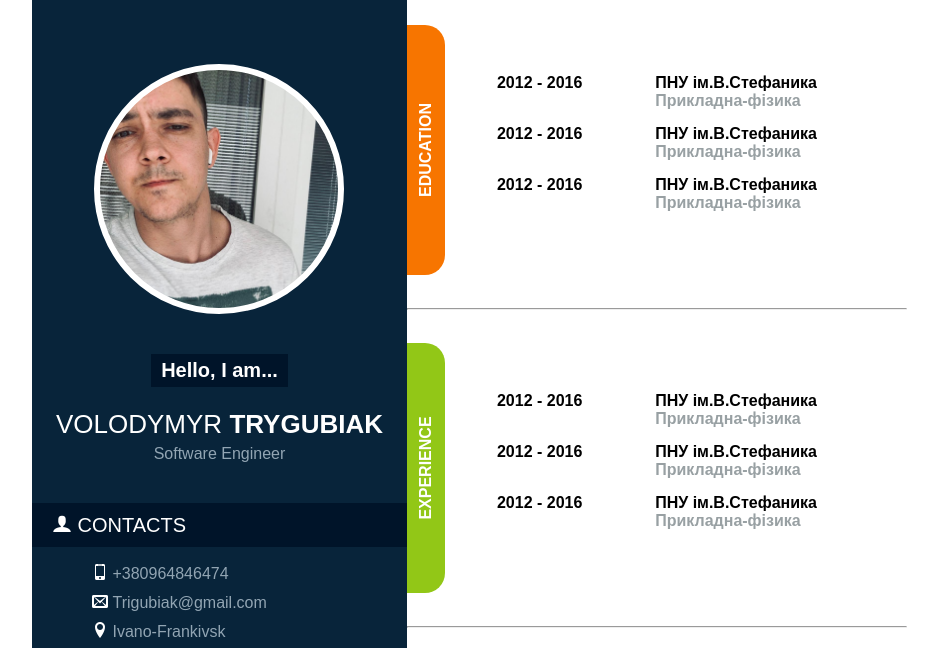
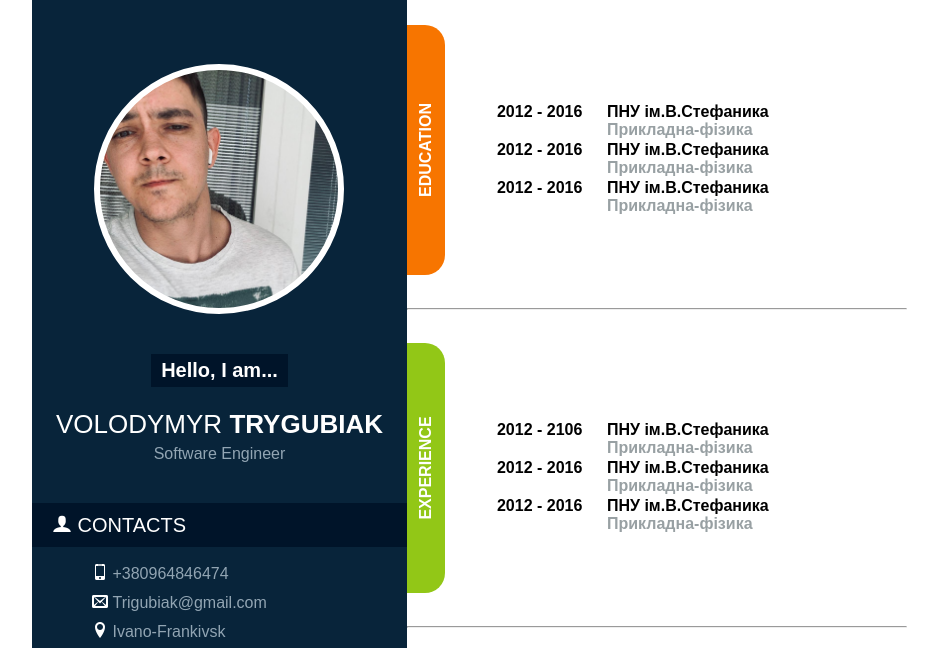
Before and after one commit to Volodymyr-Trygubiak/New-resume, a plain HTML site: page index.html in a window 1280 px wide. Shown: the top 648 px of the page, without its empty margins (8-946 px from the left). Drawn offline with Linux system fonts and the light colour scheme; files whose address does not match are found by name.

Commit message:
modificated html and css 2

```diff
--- a/index.html
+++ b/index.html
@@ -69,18 +69,18 @@
 
                 <ul class="right-list">
                     <li class="list-item">
-                        <span>2012 - 2016</span>
-                        <p>ПНУ ім.В.Стефаника<span class="subtitle">Прикладна-фізика</span></p>
+                        <p class="list-years">2012 - 2016</p>
+                        <p class="list-margin">ПНУ ім.В.Стефаника<span class="subtitle">Прикладна-фізика</span></p>
 
                     </li>
                     <li class="list-item">
-                        <p>2012 - 2016</p>
-                        <p>ПНУ ім.В.Стефаника <span class="subtitle">Прикладна-фізика</span></p>
+                        <p class="list-years">2012 - 2016</p>
+                        <p class="list-margin">ПНУ ім.В.Стефаника <span class="subtitle">Прикладна-фізика</span></p>
 
                     </li>
                     <li class="list-item">
-                        <p>2012 - 2016</p>
-                        <p>ПНУ ім.В.Стефаника <span class="subtitle">Прикладна-фізика</span></p>
+                        <p class="list-years">2012 - 2016</p>
+                        <p class="list-margin">ПНУ ім.В.Стефаника <span class="subtitle">Прикладна-фізика</span></p>
 
                     </li >
                 </ul>
@@ -90,18 +90,18 @@
 
                 <ul class="right-list">
                     <li class="list-item">
-                        <span>2012 - 2016</span>
-                        <p>ПНУ ім.В.Стефаника<span class="subtitle">Прикладна-фізика</span></p>
+                        <p class="list-years">2012 - 2106</p>
+                        <p class="list-margin">ПНУ ім.В.Стефаника<span class="subtitle">Прикладна-фізика</span></p>
 
                     </li>
                     <li class="list-item">
-                        <p>2012 - 2016</p>
-                        <p>ПНУ ім.В.Стефаника <span class="subtitle">Прикладна-фізика</span></p>
+                        <p class="list-years">2012 - 2016</p>
+                        <p class="list-margin">ПНУ ім.В.Стефаника <span class="subtitle">Прикладна-фізика</span></p>
 
                     </li>
                     <li class="list-item">
-                        <p>2012 - 2016</p>
-                        <p>ПНУ ім.В.Стефаника <span class="subtitle">Прикладна-фізика</span></p>
+                        <p class="list-years">2012 - 2016</p>
+                        <p class="list-margin">ПНУ ім.В.Стефаника <span class="subtitle">Прикладна-фізика</span></p>
 
                     </li >
             </section> <hr>
@@ -155,18 +155,18 @@
                 <h2 class="achivment-title right-title">Achivements</h2>
                 <ul class="right-list">
                     <li class="list-item">
-                        <span>YYYY - YYYY</span>
-                        <p>Award Name<span class="subtitle">Kind of award</span></p>
+                        <p class="list-years">YYYY - YYYY</p>
+                        <p class="list-margin">Hello Award Name<span class="subtitle">Kind of award</span></p>
 
                     </li>
                     <li class="list-item">
-                        <p>YYYY - YYYY</p>
-                        <p>Award Name<span class="subtitle">Kind of award</span></p>
+                        <p class="list-years">YYYY - YYYY</p>
+                        <p class="list-margin">Award Name<span class="subtitle">Kind of award</span></p>
 
                     </li>
                     <li class="list-item">
-                        <p>YYYY - YYYY</p>
-                        <p>Award Name <span class="subtitle">Kind of award</span></p>
+                        <p class="list-years">YYYY - YYYY</p>
+                        <p class="list-margin">Hi site Award Name <span class="subtitle">Kind of award</span></p>
 
                     </li >
 
--- a/style.css
+++ b/style.css
@@ -23,6 +23,10 @@ body {
 }
 a {
     text-decoration: none;
+}
+a:hover {
+    color: #fff;
+    transition: color .1s ease-in;
 }
 /*====================================== left side ======================================*/
 .left-side {
@@ -101,7 +105,7 @@ flex-direction: column;
 justify-content: center;
 position: relative;
 font-weight: bold;
-width: 500px;
+max-width: 500px;
 padding: 0 50px;
 }
 
@@ -123,11 +127,21 @@ padding: 0 50px;
 .right-list {
     list-style: none;
     padding:0 40px;
+    min-width: 400px;
+    max-width: 700px;
+}
+.list-years {
+    position: relative;
 }
 
 .list-item {
     display: flex;
     justify-content: space-between;
+    margin: 20px 0;
+}
+.list-margin {
+    position: absolute;
+    left: 40%;
 }
 .skill-item  {
  position: relative;
```
